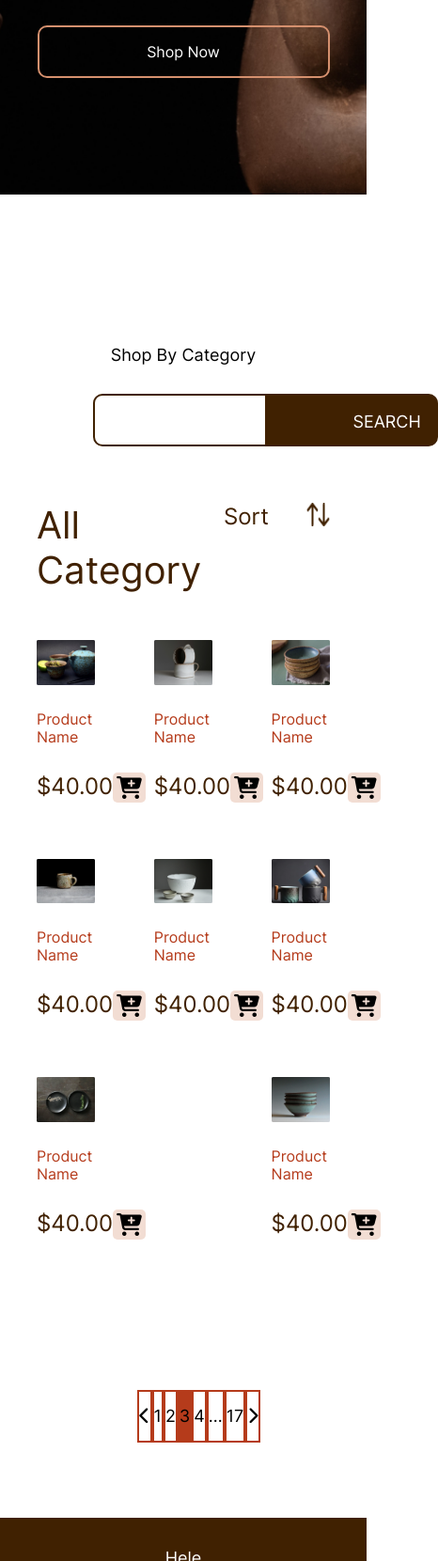
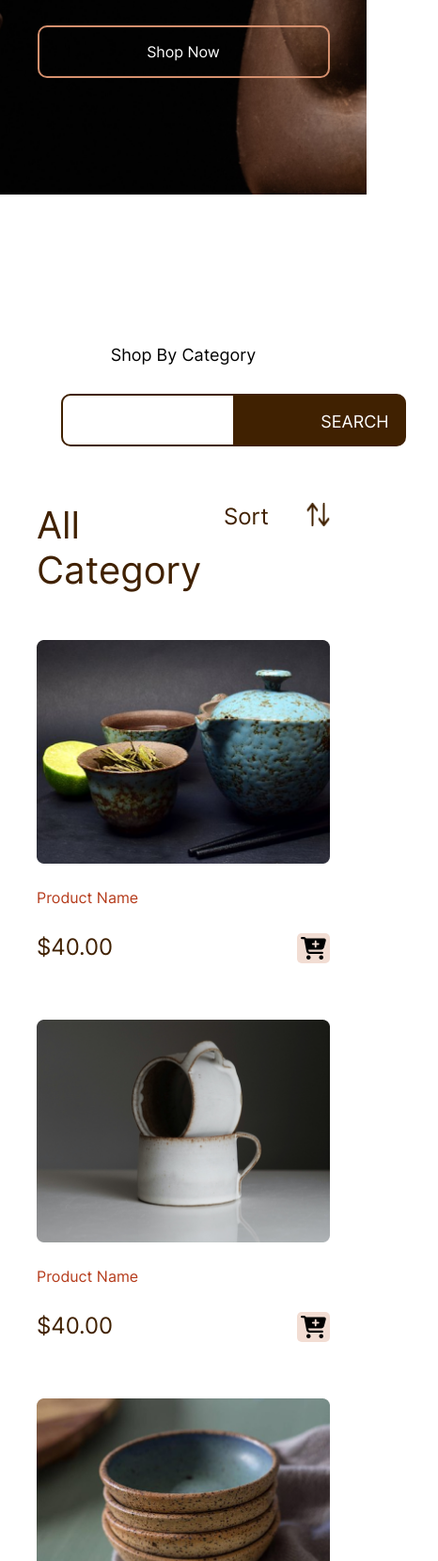
Before and after one commit to TemoLocho/Final-Project, a plain HTML site: page artworks.html in a window 390 px wide. Shown: the part 339-2000 px from the top of the page at 94% size, 466 px wide, since content can reach past the window. Drawn offline with Linux system fonts and the light colour scheme.

Commit message:
second page updated

```diff
--- a/css/mobile.css
+++ b/css/mobile.css
@@ -81,7 +81,7 @@
     }
 
     .form_search{
-        width: 70%;
+        width: 95%;
     }
 
     .search_button{
@@ -272,7 +272,14 @@
     /* footer end  */
 
 
+/* page 2 */
+.div_imgs {
+    width: 100%;
+}
 
+.div_all_numbers {
+    width: 90%;
+}
 
 
 }
```
